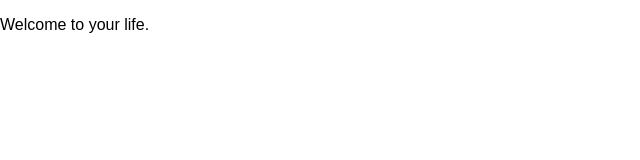
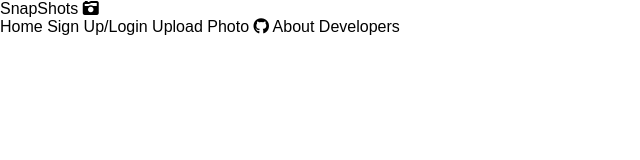
Before and after one commit to mariefilbs/snapshots-front, a website with bundled scripts: page app/index.html in a window 1280 px wide. Shown: the whole page, without its empty margins (0-640 px from the left). Built offline with nearby package versions, Linux system fonts and the light colour scheme; files whose address does not match are found by name.

Commit message:
Minor styling -nav bar

```diff
--- a/app/index.html
+++ b/app/index.html
@@ -3,13 +3,33 @@
   <head>
     <meta charset="utf-8">
     <meta name="viewport" content="width=device-width, initial-scale=1.0">
-    <title>My Cool Project</title>
+    <title>SnapShots Hackathon!</title>
     <link rel="stylesheet" href="css/normalize.css">
     <link rel="stylesheet" href="css/main.css">
+    <script src="https://use.fontawesome.com/3703b6b40b.js"></script>
   </head>
   <body>
+
+<!----navigation panel---------------------------------->
+    <nav class="nav">
+      <div class="nav-left">
+        <a class="nav-item logo">SnapShots</a>
+        <i class="fa fa-camera-retro" aria-hidden="true"></i>
+      </div>
+
+  <!--Take away 'is active' if we want hidden on mobile -->
+      <div class="nav-right nav-menu is active">
+        <a class="nav-item">Home</a>
+        <a class="nav-item">Sign Up/Login</a>
+        <a class="nav-item">Upload Photo</a>
+        <i class="fa fa-github" aria-hidden="true"></i>
+        <a class="nav-item">About Developers</a>
+      </div>
+    </nav>
+<!------end nav panel------------------------------------->
+
+
     <div class="container">
-      <p>Welcome to your life.</p>
     </div>
     <script src="js/bundle.js"></script>
   </body>
--- a/src/sass/main.scss
+++ b/src/sass/main.scss
@@ -0,0 +1,12 @@
+@import 'bulma';
+
+nav {
+  border-bottom: 1px solid black;
+}
+.logo {
+  font-size: 150%;
+}
+
+i.fa {
+  padding-top: 20px;
+}
```
